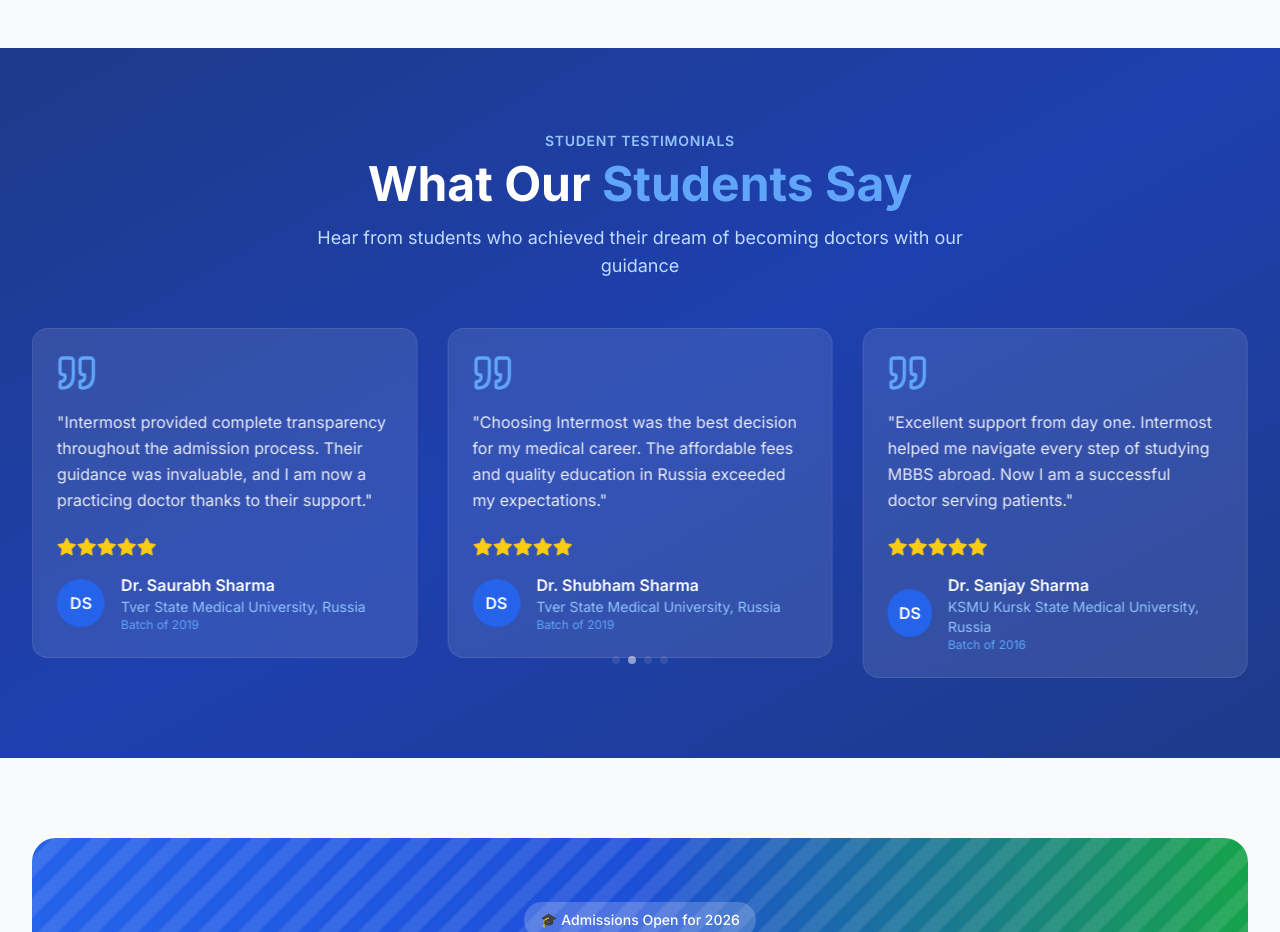
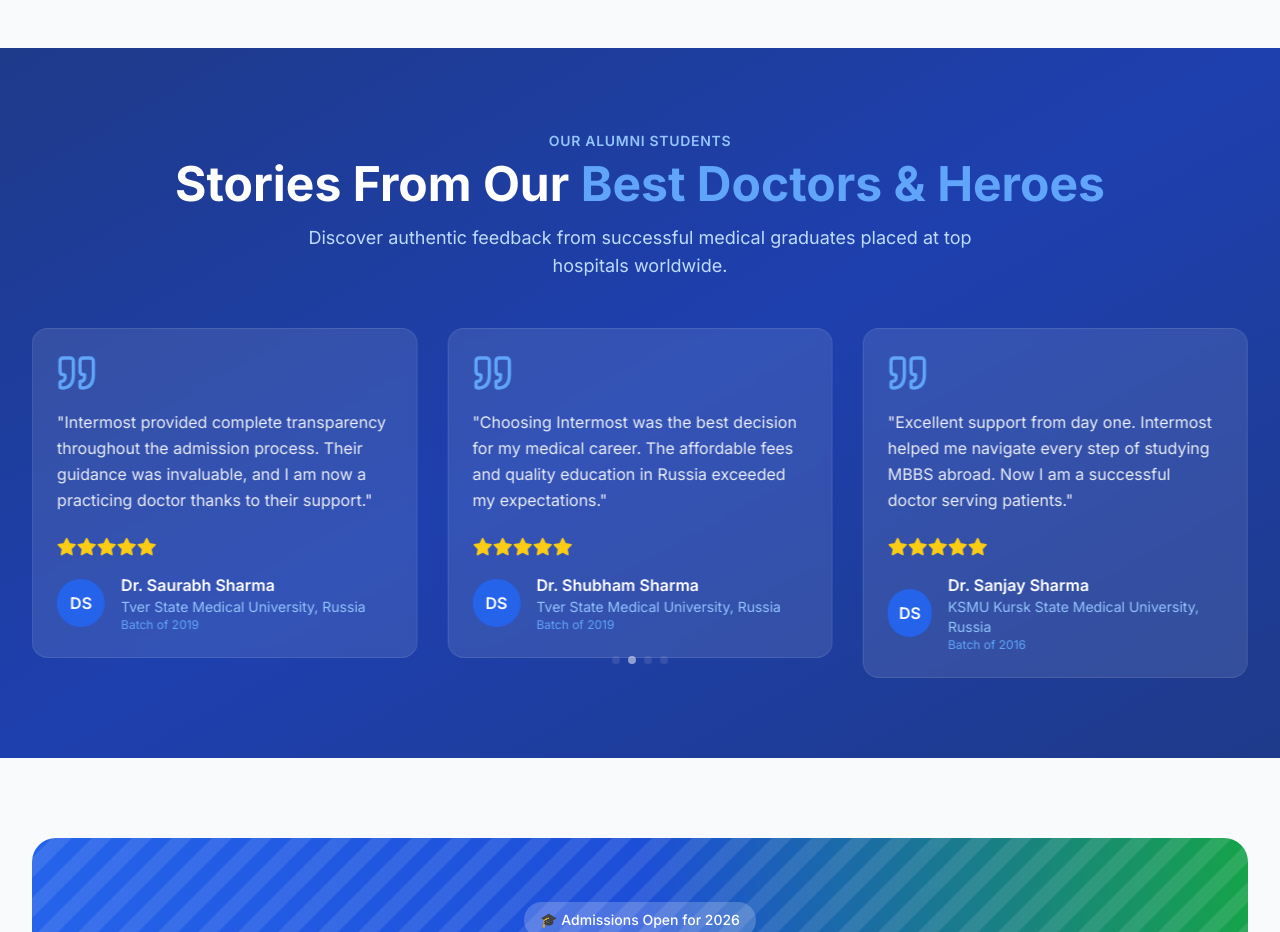
Before and after one commit to Tejaso7/Intermost-Main, a Next.js app in the folder Intermost-Frontend/: page / in a window 1280 px wide. Shown: the part 6840-7772 px from the top of the page. Built offline with nearby package versions, Linux system fonts and the light colour scheme; no server answers.

Commit message:
chore: seed old site YouTube Shorts and student testimonials, and rename Testimonials section to Our Alumni Students

```diff
--- a/Intermost-Frontend/src/components/home/TestimonialsSection.tsx
+++ b/Intermost-Frontend/src/components/home/TestimonialsSection.tsx
@@ -128,13 +128,13 @@
           className="text-center mb-12"
         >
           <span className="text-primary-300 font-semibold text-sm uppercase tracking-wider">
-            Student Testimonials
+            Our Alumni Students
           </span>
           <h2 className="text-3xl md:text-4xl lg:text-5xl font-bold mt-2">
-            What Our <span className="text-primary-400">Students Say</span>
+            Stories From Our <span className="text-primary-400">Best Doctors & Heroes</span>
           </h2>
           <p className="text-primary-200 text-lg mt-4 max-w-2xl mx-auto">
-            Hear from students who achieved their dream of becoming doctors with our guidance
+            Discover authentic feedback from successful medical graduates placed at top hospitals worldwide.
           </p>
         </motion.div>
 
```
